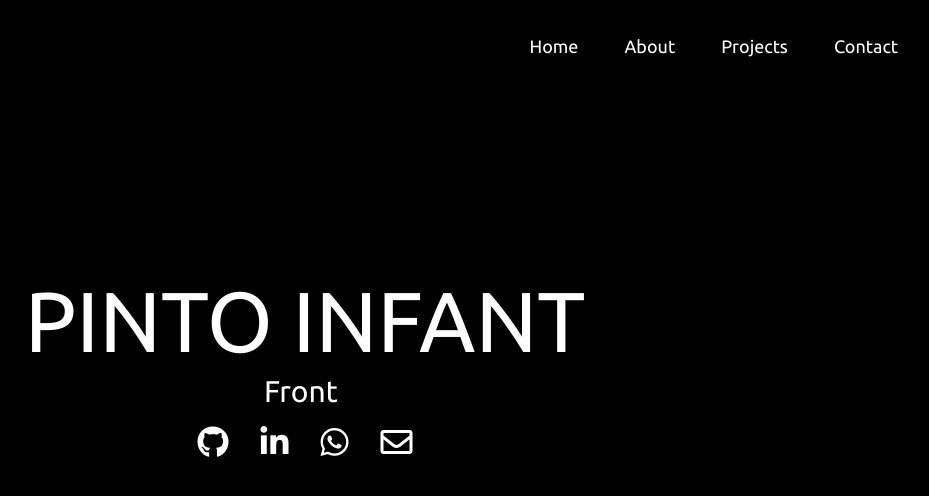
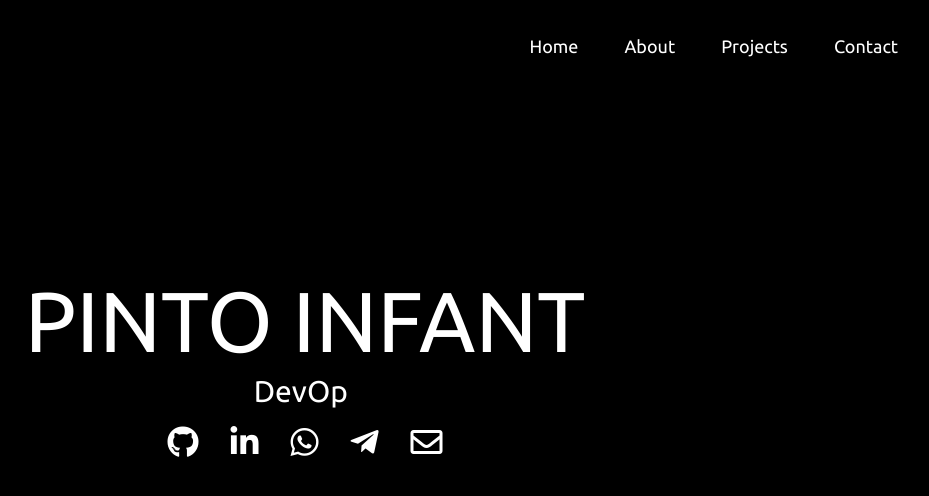
Before and after one commit to Pinto565/portfolio-react, a React (Create React App) app: page / in a window 1280 px wide. Shown: the top 496 px of the page, without its empty margins (335-1264 px from the left). Built offline with nearby package versions, Linux system fonts and the light colour scheme.

Commit message:
Front-Back

```diff
--- a/src/pages/home.jsx
+++ b/src/pages/home.jsx
@@ -1,6 +1,6 @@
 import React from "react";
 import Fade from "react-reveal/Fade";
-import Typical from 'react-typical';
+import Typical from "react-typical";
 
 function Home() {
   return (
@@ -10,16 +10,16 @@ function Home() {
           <div className="home-content">
             <h1>Pinto Infant</h1>
             <p>
-            <Typical
+              <Typical
                 steps={[
-                  "front-end web developer",
+                  "back-end developer",
                   3000,
                   "devOps engineer",
                   3000,
                   "electronics engineer",
                   3000,
                   "tech enthusiast",
-                  3000
+                  3000,
                 ]}
                 loop={Infinity}
                 wrapper="p"
@@ -35,11 +35,11 @@ function Home() {
               >
                 <i className="fab fa-linkedin-in"></i>
               </a>
-              <a
-                href="https://api.whatsapp.com/send?phone=+918110908561"
-                target="_blank"
-              >
+              <a href="http://wa.me/918110908561?text=Hello" target="_blank">
                 <i class="fab fa-whatsapp"></i>
+              </a>
+              <a href="https://t.me/pinto_infant" target="_blank">
+                <i class="fab fa-telegram-plane"></i>
               </a>
               <a href="mailto:pintoinfant5650@outlook.com">
                 <i className="far fa-envelope"></i>
```
